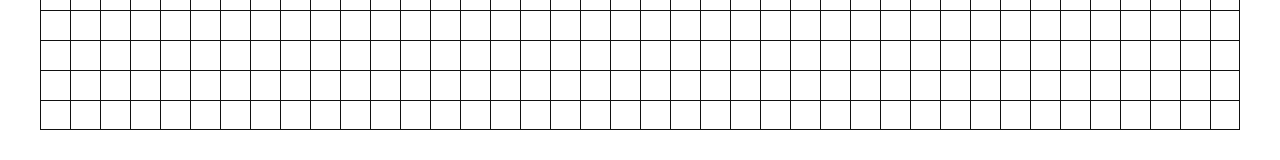
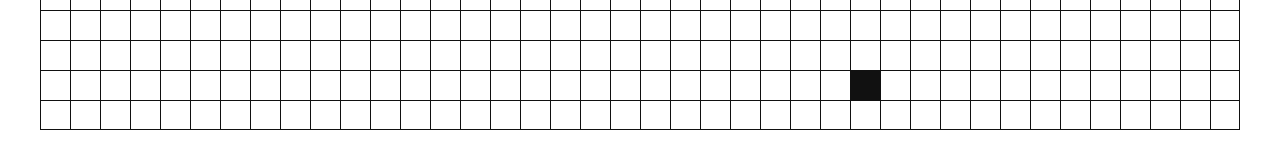
Before and after one commit to RobinUndersigned/pathfinding-visualizer, a Vue app: page / in a window 1280 px wide. Shown: the part 586-746 px from the top of the page. Built offline with nearby package versions, Linux system fonts and the light colour scheme.

Commit message:
added some styles

```diff
--- a/src/App.vue
+++ b/src/App.vue
@@ -7,7 +7,7 @@
     <section id="grid-container" class="grid-container">
       <div id="grid" class="grid">
         <div v-for="row in grid" v-bind:key="row.id" class="grid-row">
-          <div v-for="node in row" v-bind:key="node.id" v-bind:class="{ start: node.isStart, goal: node.isGoal }" class="grid-node">
+          <div v-for="node in row" v-bind:key="node.id" v-bind:class="{ start: node.isStart, goal: node.isGoal, wall: node.isWall }" class="grid-node">
 
           </div>
         </div>
@@ -42,7 +42,8 @@ export default {
           x: col,
           y: row,
           isStart: row == 3 && col == 5,
-          isGoal: row == 14 && col == 33
+          isGoal: row == 14 && col == 33,
+          isWall: row == 18 && col == 27
         }
         currentRow.push(node);
       }
@@ -145,4 +146,8 @@ body {
   background-color: #FF4136;
 }
 
+.grid-node.wall {
+  background-color: var(--grid-border-color);
+}
+
 </style>
```
